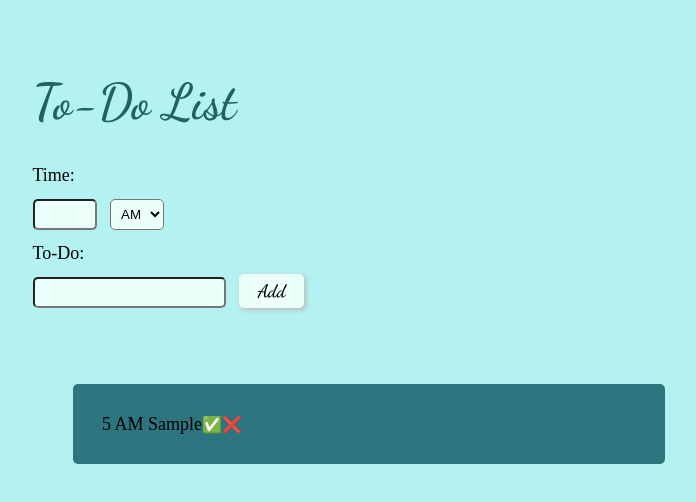
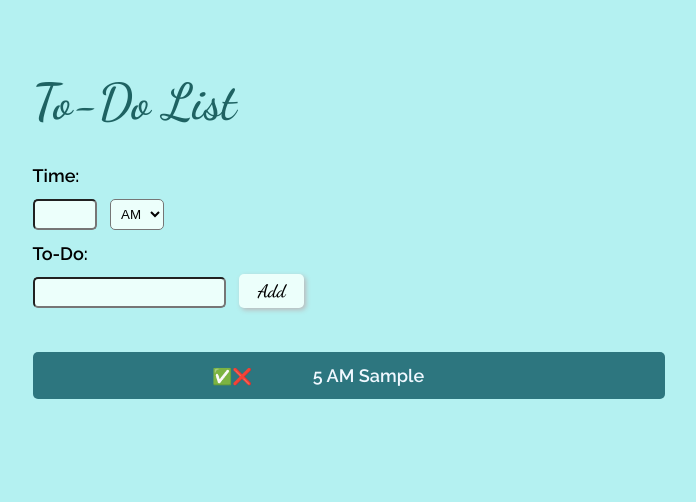
Before and after one commit to LindaSz0112/vue-app-todolist, a Vue app: page / in a window 1280 px wide. Both pictures are taken after typing "5", "Sample" into the empty fields and a click on the button "Add". Shown: the top 502 px of the page, without its empty margins (299-995 px from the left). Built offline with nearby package versions, Linux system fonts and the light colour scheme.

Commit message:
Modified CSS and added alert to ToDoList component

```diff
--- a/public/index.html
+++ b/public/index.html
@@ -11,6 +11,9 @@
   <link
     href="https://fonts.googleapis.com/css2?family=Cormorant+Garamond:ital,wght@1,500&family=Dancing+Script:wght@600&display=swap"
     rel="stylesheet">
+  <link rel="preconnect" href="https://fonts.googleapis.com">
+  <link rel="preconnect" href="https://fonts.gstatic.com" crossorigin>
+  <link href="https://fonts.googleapis.com/css2?family=Raleway:wght@600&display=swap" rel="stylesheet">
 </head>
 
 <body>
--- a/src/assets/styles.css
+++ b/src/assets/styles.css
@@ -55,19 +55,30 @@ button:hover {
 
 ul {
     list-style: none;
-    margin-top: 10%;
-    margin-bottom: 10%;
+    margin-top: 5%;
+    margin-bottom: 5%;
+    padding-inline-start: 0;
 
 }
 
 .listItems {
     background-color: #2d767f;
     border-radius: 5px;
-    padding: 5%;
-    text-align: left
+    margin-bottom: 2%;
+    padding: 2%;
+    text-align: center;
 }
 
+.toDoElement {
+    margin: 10%;
+    color: aliceblue;
+}
+
+
+
 span {
+    font-family: 'Raleway', sans-serif;
+    ;
     font-size: large;
 }
 
--- a/src/components/ToDoList.vue
+++ b/src/components/ToDoList.vue
@@ -15,10 +15,11 @@
     </div>
     <ul class="itemsList">
       <li v-for="(toDoItem, index) in toDoItems" :key="index" class="listItems">
-        <span :style="toDoItem.textStyle">
+        <a v-if="toDoItem.displayButton" @click="itemDone(index)">✅</a
+        ><a @click="deleteItem(index)" title="Cancel Item">❌</a
+        ><span class="toDoElement" :style="toDoItem.textStyle">
           {{ toDoItem.time }} {{ toDoItem.ampm }} {{ toDoItem.text }}</span
-        ><a v-if="toDoItem.displayButton" @click="itemDone(index)">✅</a
-        ><a @click="deleteItem(index)" title="Cancel Item">❌</a>
+        >
       </li>
     </ul>
   </div>
@@ -36,7 +37,10 @@ export default {
   },
   methods: {
     addNewItem() {
-      if (this.newItem.trim() !== "" && this.time) {
+      if (this.time > 12) {
+        alert("Please add a number between 1 and 12");
+      }
+      if (this.newItem.trim() !== "" && this.time <= 12) {
         this.toDoItems.push({
           time: this.time,
           ampm: this.ampm,
```
